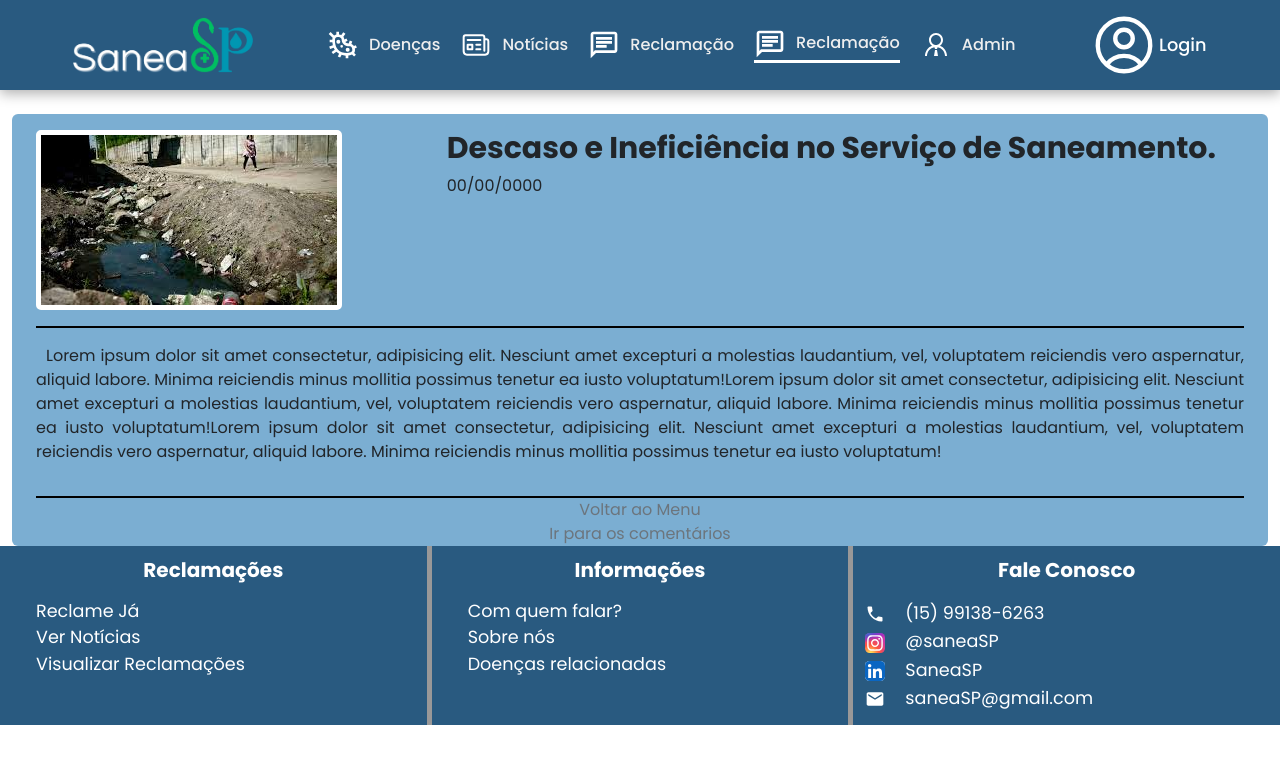
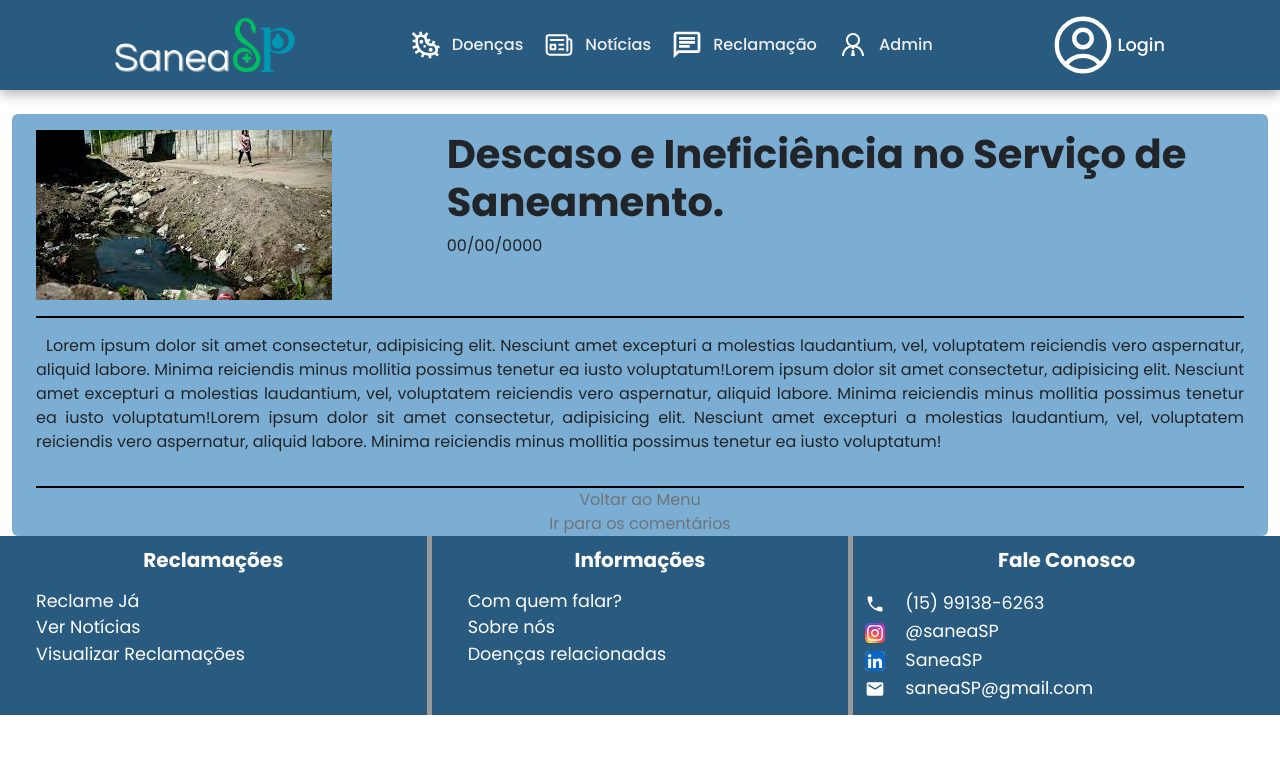
Before and after one commit to MathGueff/ProjetoInterdisciplinar2Sem, an Angular app in the folder PrjInterdisciplinar/: page /reclamacao-descricao in a window 1280 px wide. Shown: the top 764 px of the page. Built offline with nearby package versions, Linux system fonts and the light colour scheme.

Commit message:
Finalizando reclamacao inicial com a implementação da reclamação descrição

```diff
--- a/PrjInterdisciplinar/src/app/Layout/header/navbar/navbar.component.ts
+++ b/PrjInterdisciplinar/src/app/Layout/header/navbar/navbar.component.ts
@@ -17,7 +17,6 @@ export class NavbarComponent {
     {path: '/doenca-inicial', img: 'assets/icones/icon_white_doenca.svg', alt : 'Ícone do link para página de Doenças', nome : 'Doenças'},
     {path: '/doenca-detalhada', img: 'assets/icones/icon_white_noticia.svg', alt : 'Ícone do link para página de Notícias', nome : 'Notícias'},
     {path: '/reclamacao-inicial', img: 'assets/icones/icon_white_reclamacao.svg', alt : 'Ícone do link para página de Reclamação', nome : 'Reclamação'},
-    {path: '/reclamacao-descricao', img: 'assets/icones/icon_white_reclamacao.svg', alt : 'Ícone do link para página de Reclamação', nome : 'Reclamação'},
     {path: '/pagina-admin', img: 'assets/icones/icon_white_responsavel.svg', alt : 'Ícone do link para página de Reclamação', nome : 'Admin'}
   ]
 }
--- a/PrjInterdisciplinar/src/app/Reclamacao/reclamacao-descricao/reclamacao-descricao.component.css
+++ b/PrjInterdisciplinar/src/app/Reclamacao/reclamacao-descricao/reclamacao-descricao.component.css
@@ -8,14 +8,9 @@
   .painel .header-painel{
     border-bottom: 2px solid black;
   }
-  h1{
-    font-size: var(--fonte-terciaria);
-  }
-  .img-painel{
-    border: 5px solid white;
-    border-radius: 5px;
-  }
- /***** Header-Painel *****/
+.justifica {
+  text-align: justify;
+}
 
  /***** Body-Painel *****/
  .body-painel{
@@ -35,4 +30,3 @@
 .footer-painel .container-fluid a{
   text-decoration: none;
 }
-/***** End Footer-Painel *****/
```
